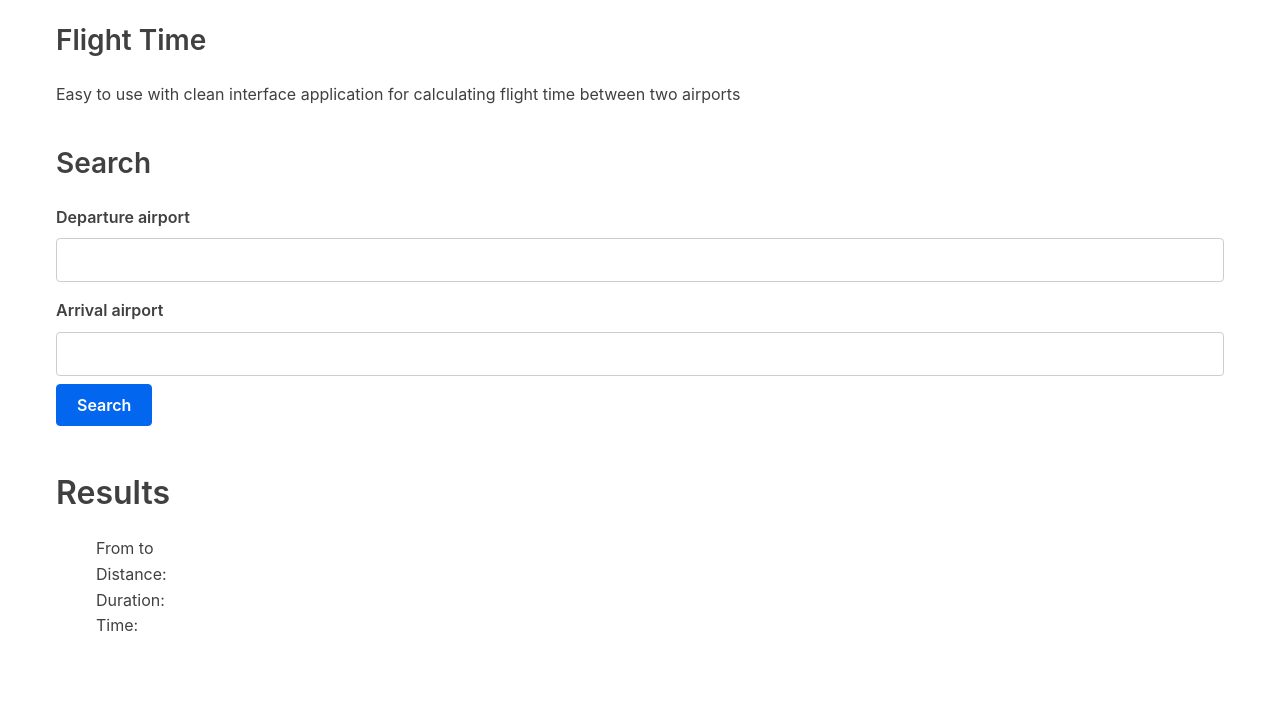
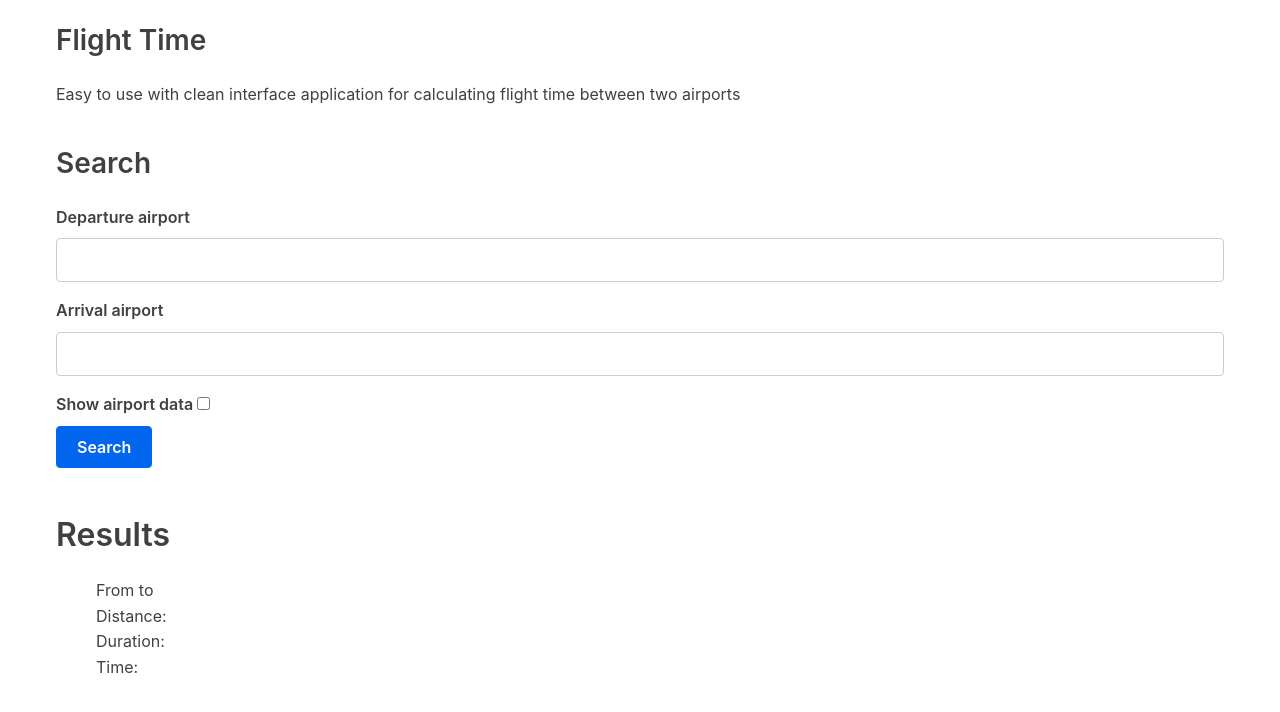
Before and after one commit to fierascu/flight-time, a React (Create React App) app in the folder flight-time-frontend/: page / in a window 1280 px wide. Shown: the top 712 px of the page. Built offline with nearby package versions, Linux system fonts and the light colour scheme.

Commit message:
frontend: showAiroportData wip

```diff
--- a/flight-time-frontend/src/Api.js
+++ b/flight-time-frontend/src/Api.js
@@ -44,7 +44,6 @@ class Api extends Component {
         currentComponent.setState({
           data: response.data
         })
-        console.log('response:' + response.data);
       })
       .catch(function (error) {
         console.log(error);
@@ -63,7 +62,10 @@ class Api extends Component {
       <li key={2}>Distance: {data.dist}</li>
       <li key={3}>Duration: {data.duration}</li>
       <li key={4}>Time: {data.durationAsTime}</li>
-    </ul></div>;
+    </ul>
+      {this.props.showAirportData !== 'on' ? null :
+        <div>{data.depApObj} {data.arrApObj}</div>}
+    </div>;
   }
 }
 
--- a/flight-time-frontend/src/App.js
+++ b/flight-time-frontend/src/App.js
@@ -5,7 +5,8 @@ import Api from './Api';
 class App extends Component {
     state = {
         dep: '',
-        arr: ''
+        arr: '',
+        showAirportData: false
     };
 
     handleSubmit = character => {
@@ -13,11 +14,12 @@ class App extends Component {
         this.setState({
             arr: character.arr,
             dep: character.dep,
+            showAirportData: character.showAirportData
         });
     }
 
     render() {
-     const { arr, dep } = this.state;
+        const { arr, dep, showAirportData } = this.state;
         return (
             <div className="container">
                 <h3>Flight Time</h3>
@@ -25,7 +27,7 @@ class App extends Component {
                 <h3>Search</h3>
                 <Form handleSubmit={this.handleSubmit} />
                 <h1>Results</h1>
-                <Api arr={arr} dep={dep}/>
+                <Api arr={arr} dep={dep} showAirportData={showAirportData} />
             </div>
         );
     }
--- a/flight-time-frontend/src/Form.js
+++ b/flight-time-frontend/src/Form.js
@@ -6,7 +6,8 @@ class Form extends Component {
 
         this.initialState = {
             dep: '',
-            arr: ''
+            arr: '',
+            showAirportData: false
         };
 
         this.state = this.initialState;
@@ -46,6 +47,13 @@ class Form extends Component {
                     id="arr"
                     value={arr}
                     onChange={this.handleChange} />
+                <label>Show airport data
+                    <input
+                        name="showAirportData"
+                        type="checkbox"
+                        checked={this.state.showAirportData}
+                        onChange={this.handleChange} />
+                </label>
                 <button type="submit">
                     Search
                 </button>
```
Lines whose indentation alone changed are shown as unchanged.
